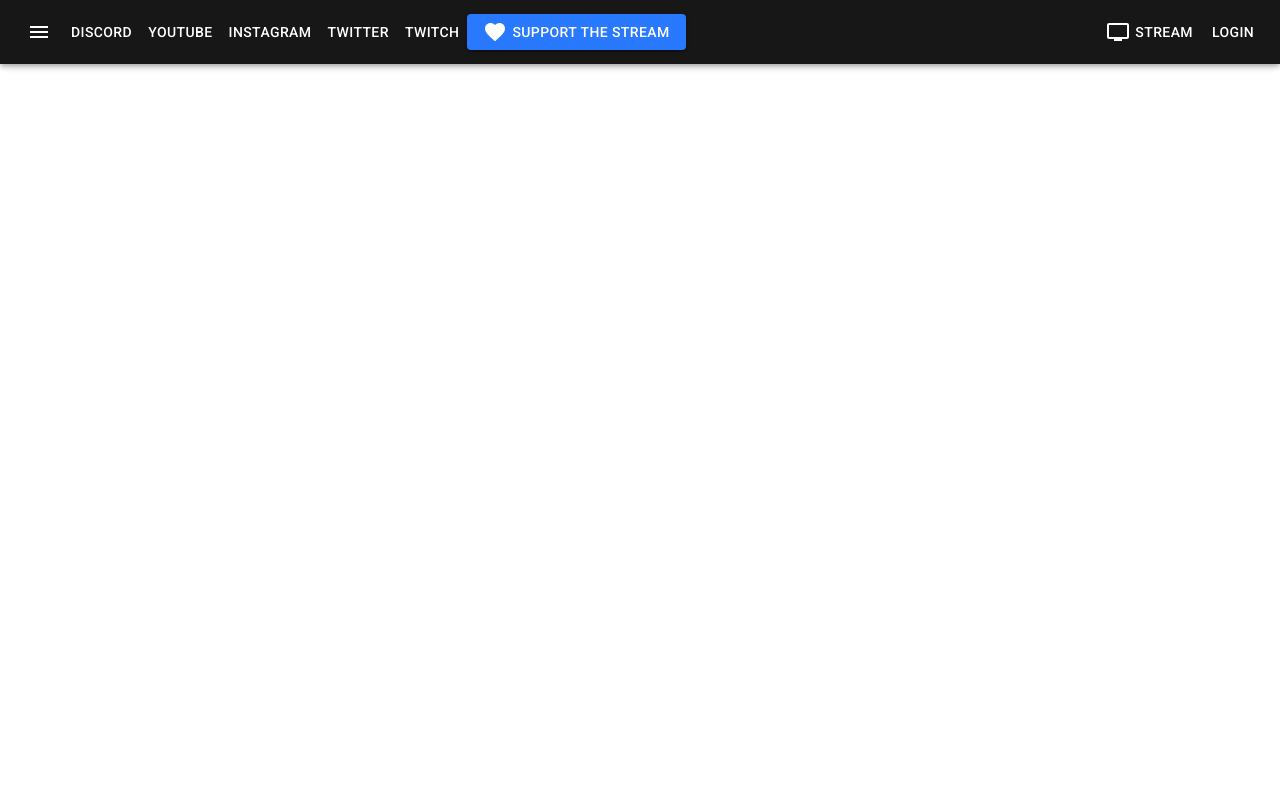
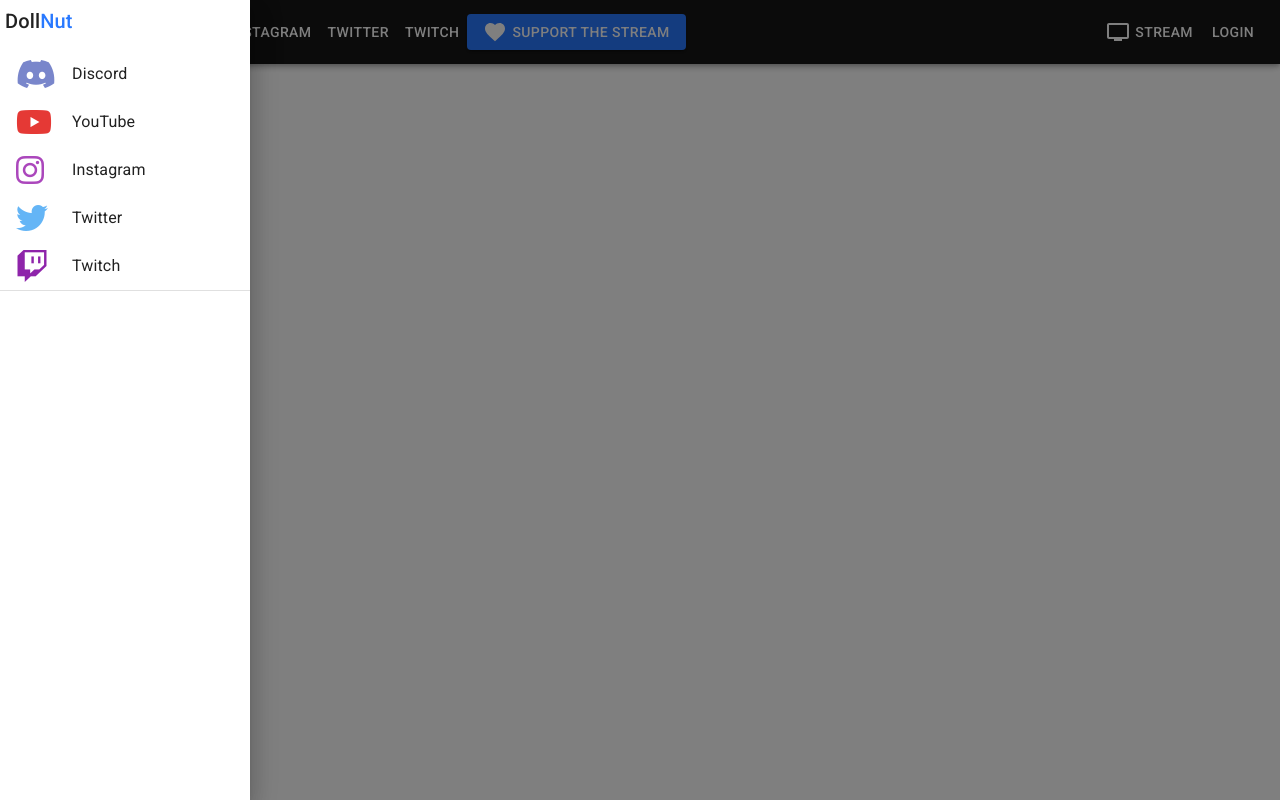
Before and after one commit to dollnut/frontend, a Gatsby site: page / in a window 1280 px wide. Both pictures are taken after a click on the button 39 px from the left and 32 px from the top of the page. Built offline with nearby package versions, Linux system fonts and the light colour scheme; Gatsby itself is replaced by a stand-in of ours.

Commit message:
sidebar finished

```diff
--- a/gatsby-config.js
+++ b/gatsby-config.js
@@ -6,11 +6,32 @@
 
 module.exports = {
   siteMetadata: {
-    youtube: { link: "", title: "YouTube", fa: "" },
-    discord: { link: "", title: "Discord", fa: "" },
-    instagram: { link: "", title: "Instagram", fa: "" },
-    twitter: { link: "", title: "Twitter", fa: "" },
-    twitch: { link: "", title: "Twitch", fa: "" },
+    youtube: {
+      link: "",
+      title: "YouTube",
+      fa: "fab fa-youtube",
+    },
+    discord: {
+      link: "",
+      title: "Discord",
+      fa: "fab fa-discord",
+    },
+    instagram: {
+      link: "",
+      title: "Instagram",
+      fa: "fab fa-instagram",
+    },
+    twitter: {
+      link: "",
+      title: "Twitter",
+      fa: "fab fa-twitter",
+    },
+    twitch: {
+      link: "",
+      title: "Twitch",
+      fa: "fab fa-twitch",
+      divider: true,
+    },
   },
   plugins: [`gatsby-plugin-material-ui`, "gatsby-plugin-react-helmet"],
 }
--- a/src/SEO.jsx
+++ b/src/SEO.jsx
@@ -9,6 +9,7 @@ const SEO = ({ title }) => {
         rel="stylesheet"
         href="https://fonts.googleapis.com/css?family=Roboto:300,400,500,700&display=swap"
       />
+      <script src="https://kit.fontawesome.com/589bc5fafd.js"></script>
       <link
         rel="stylesheet"
         href="https://fonts.googleapis.com/icon?family=Material+Icons"
--- a/src/components/NavBar.jsx
+++ b/src/components/NavBar.jsx
@@ -1,12 +1,15 @@
-import React from "react"
+import React, { useState } from "react"
 import { AppBar, Toolbar, List, Button, IconButton } from "@material-ui/core"
 import { makeStyles } from "@material-ui/styles"
 import { graphql, useStaticQuery } from "gatsby"
 import FavoriteIcon from "@material-ui/icons/Favorite"
 import TvIcon from "@material-ui/icons/Tv"
 import MenuIcon from "@material-ui/icons/Menu"
+import SideBar from "./SideBar"
 
 const NavBar = () => {
+  const [openSidebar, setOpenSidebar] = useState(false)
+
   const { discord, youtube, instagram, twitter, twitch } = useStaticQuery(
     query
   ).site.siteMetadata
@@ -14,9 +17,15 @@ const NavBar = () => {
   const socials = [discord, youtube, instagram, twitter, twitch]
   return (
     <AppBar className={classes.root}>
+      <SideBar open={openSidebar} onClose={() => setOpenSidebar(false)} />
       <Toolbar>
         <div className={classes.socials}>
-          <IconButton color="inherit">
+          <IconButton
+            color="inherit"
+            onClick={() => {
+              setOpenSidebar(true)
+            }}
+          >
             <MenuIcon />
           </IconButton>
           {socials.map(({ title, link }) => (
--- /dev/null
+++ b/src/components/SideBar.jsx
@@ -0,0 +1,93 @@
+import React from "react"
+import {
+  Drawer,
+  List,
+  ListItem,
+  ListItemText,
+  Typography,
+  Divider,
+  ListItemIcon,
+} from "@material-ui/core"
+import { graphql, useStaticQuery } from "gatsby"
+import { makeStyles } from "@material-ui/styles"
+
+const SideBar = ({ open, onClose }) => {
+  const classes = UseStyles()
+  const { youtube, discord, twitch, instagram, twitter } = useStaticQuery(
+    query
+  ).site.siteMetadata
+  const socials = [discord, youtube, instagram, twitter, twitch]
+  return (
+    <Drawer open={open} onClose={onClose} anchor="left">
+      <Typography
+        style={{ padding: 5 }}
+        variant="h6"
+        component="h1"
+        color="inherit"
+      >
+        Doll
+        <span className={classes.highlight}>Nut</span>
+      </Typography>
+      <List className={classes.list}>
+        {socials.map(({ title, link, fa, divider }) => (
+          <>
+            <ListItem button>
+              <ListItemIcon>
+                <i className={`${classes[title.toLowerCase()]} ${fa} fa-2x`} />
+              </ListItemIcon>
+              <ListItemText primary={title} />
+            </ListItem>
+            {divider && <Divider />}
+          </>
+        ))}
+      </List>
+    </Drawer>
+  )
+}
+
+export default SideBar
+
+const UseStyles = makeStyles(theme => ({
+  highlight: { color: theme.palette.secondary.main },
+  list: { width: 250 },
+  youtube: { color: theme.socials.youtube },
+  discord: { color: theme.socials.discord },
+  instagram: { color: theme.socials.instagram },
+  twitter: { color: theme.socials.twitter },
+  twitch: { color: theme.socials.twitch },
+}))
+
+const query = graphql`
+  query {
+    site {
+      siteMetadata {
+        youtube {
+          title
+          link
+          fa
+        }
+        discord {
+          title
+          link
+          fa
+        }
+        twitch {
+          title
+          link
+          fa
+          divider
+        }
+        instagram {
+          title
+          link
+          fa
+        }
+        twitter {
+          title
+          link
+          fa
+        }
+      }
+    }
+  }
+`
--- a/src/themes/index.js
+++ b/src/themes/index.js
@@ -1,5 +1,4 @@
-import blue from "@material-ui/core/colors/blue"
-import grey from "@material-ui/core/colors/grey"
+import { red, purple, blue, indigo, grey } from "@material-ui/core/colors"
 
 export const mainTheme = {
   palette: {
@@ -8,5 +7,13 @@ export const mainTheme = {
     },
     secondary: blue,
   },
+  socials: {
+    youtube: red[600],
+    discord: indigo[300],
+    instagram: purple[400],
+    twitter: blue[300],
+    twitch: purple[600],
+  },
+
   spacing: 5,
 }
```
